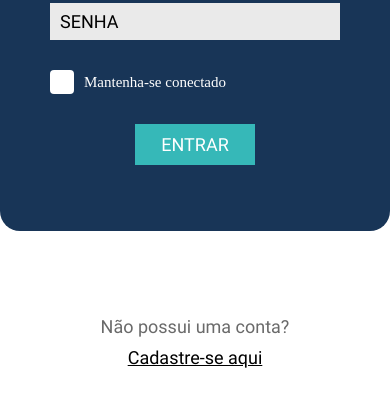
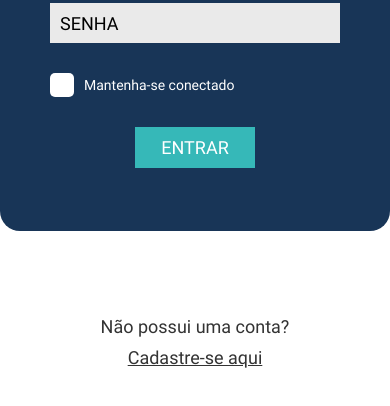
Before and after one commit to BarbaraAlessandraMaas/Entra21-ProjetoTCC, a React Native app in the folder client/: screen / in a window 390 px wide. Shown: the part 390-796 px from the top of the page. Built offline with nearby package versions, Linux system fonts and the light colour scheme.

Commit message:
Tela de Login em Fase de Teste

```diff
--- a/client/components/Checkbox.js
+++ b/client/components/Checkbox.js
@@ -1,15 +1,16 @@
 import React from "react";
 import { Text, TouchableOpacity, View, StyleSheet } from "react-native";
-import { FontAwesome } from '@expo/vector-icons';
+import { useFonts } from "expo-font";
+import { Ionicons } from "@expo/vector-icons";
 
 export function Checkbox({ checked, onPress, message }) {
+
+    useFonts({ "Roboto": require("../assets/Roboto-Regular.ttf") });
+
     return (
         <TouchableOpacity style={styles.container} onPress={onPress}>
             <View style={[styles.checkbox, checked ? { backgroundColor: "#36B8B8" } : {}]}>
-                {
-                    checked &&
-                    <FontAwesome name="check" size={22} color={checked ? "white" : "black"} />
-                }
+                { checked && <Ionicons name="checkmark" size={24} color="white" /> }
             </View>
             <Text style={styles.message}>{message}</Text>
         </TouchableOpacity>
@@ -26,14 +27,14 @@ const styles = StyleSheet.create({
         height: 24,
         width: 24 ,
         backgroundColor: "white",
-        borderRadius: 4,
+        borderRadius: 5,
         justifyContent: "center",
         alignItems: "center",
     },
     message: {
-        fontFamily: 'Antic-Slab',
+        fontFamily: "Roboto",
         paddingLeft: 10,
-        fontSize: 15,
+        fontSize: 14,
         color: "white"
     }
 });
--- a/client/package.json
+++ b/client/package.json
@@ -11,6 +11,7 @@
     "@expo-google-fonts/inter": "^0.2.0",
     "@expo/vector-icons": "^12.0.5",
     "expo": "~42.0.1",
+    "expo-cli": "^4.12.1",
     "expo-status-bar": "~1.0.4",
     "react": "16.13.1",
     "react-dom": "16.13.1",
--- a/client/screens/TelaLogin.js
+++ b/client/screens/TelaLogin.js
@@ -1,35 +1,38 @@
-import React from 'react';
-import { StyleSheet, Text, TextInput, TouchableOpacity, View, Image, StatusBar } from 'react-native';
-import { useFonts } from 'expo-font';
-import { Checkbox } from '../components/Checkbox';
+import React from "react";
+import { StyleSheet, Text, TextInput, TouchableOpacity, View, Image, StatusBar } from "react-native";
+import { useFonts } from "expo-font";
+import { Checkbox } from "../components/Checkbox";
 
 export function TelaLogin() {
     const [cpf, setCpf] = React.useState("");
     const [senha, setSenha] = React.useState("");
     const [selecionado, setSelecionado] = React.useState(false);
 
-    useFonts({ 'Roboto': require('../assets/Roboto-Regular.ttf') });
+    useFonts({ "Roboto": require("../assets/Roboto-Regular.ttf") });
 
     return (
         <View style={styles.container}>
+            <StatusBar color="white" backgroundColor="#183557" />
+
             <View style={styles.loginView}>
                 <View style={styles.logo}>
-                    <Image source={require('../assets/logo.png')} style={styles.image} />
+                    <Image source={require("../assets/logo.png")} style={styles.image} />
                     <Text style={styles.logoText}>EXUS</Text>
                 </View>
+
                 <View style={styles.form}>
                     <TextInput
-                        placeholder='CPF'
+                        placeholder="CPF"
                         onChangeText={setCpf}
-                        style={styles.inputCpf}
+                        style={styles.input}
                         value={cpf}
                         keyboardType="numeric"
                     />
                     <TextInput
                         onChangeText={setSenha}
-                        placeholder='SENHA'
+                        placeholder="SENHA"
                         value={senha}
-                        style={styles.inputSenha}
+                        style={styles.input}
                     />
                     <Checkbox
                         checked={selecionado}
@@ -37,16 +40,16 @@ export function TelaLogin() {
                         message="Mantenha-se conectado"
                         style={styles.checkbox}
                     />
-                    <TouchableOpacity
-                        style={styles.buttonEntrar}>
+                    <TouchableOpacity style={styles.buttonEntrar}>
                         <Text style={styles.textEntrar}>ENTRAR</Text>
                     </TouchableOpacity>
                 </View>
             </View>
+
             <View style={styles.cadastroView}>
                 <Text style={styles.textCadastro}>Não possui uma conta?</Text>
                 <TouchableOpacity>
-                    <Text style={styles.buttonCadastro}>Cadastre-se aqui</Text>
+                    <Text style={styles.textButtonCadastro}>Cadastre-se aqui</Text>
                 </TouchableOpacity>
             </View>
         </View>
@@ -73,7 +76,7 @@ const styles = StyleSheet.create({
     logoText: {
         fontFamily: "Roboto",
         fontSize: 48,
-        color: "#FFFFFF",
+        color: "white",
         marginBottom: 50
     },
     form: {
@@ -83,24 +86,16 @@ const styles = StyleSheet.create({
     },
     loginView: {
         flex: 7,
-        backgroundColor: '#183557',
+        backgroundColor: "#183557",
         borderBottomLeftRadius: 20,
         borderBottomRightRadius: 20,
         paddingVertical: 50,
         paddingHorizontal: 50
     },
-    inputCpf: {
-        fontFamily: 'Roboto',
-        height: 37,
-        backgroundColor: '#EAEAEA',
-        paddingLeft: 10,
-        fontSize: 18,
-        marginBottom: 30
-    },
-    inputSenha: {
-        fontFamily: 'Roboto',
-        height: 37,
-        backgroundColor: '#EAEAEA',
+    input: {
+        fontFamily: "Roboto",
+        height: 40,
+        backgroundColor: "#EAEAEA",
         paddingLeft: 10,
         fontSize: 18,
         marginBottom: 30
@@ -108,31 +103,32 @@ const styles = StyleSheet.create({
     buttonEntrar: {
         width: 120,
         paddingVertical: 10,
-        backgroundColor: '#36B8B8',
-        textAlign: 'center',
+        backgroundColor: "#36B8B8",
+        textAlign: "center",
         alignSelf: "center"
     },
     textEntrar: {
-        fontFamily: 'Roboto',
-        color: 'white',
+        fontFamily: "Roboto",
+        color: "white",
         fontSize: 18,
-        textAlign: 'center'
+        textAlign: "center"
     },
     cadastroView: {
         flex: 3,
-        alignItems: 'center',
-        justifyContent: 'center'
+        alignItems: "center",
+        justifyContent: "center"
     },
     textCadastro: {
-        fontFamily: 'Roboto',
+        fontFamily: "Roboto",
         fontSize: 18,
-        color: '#6A6A6A',
-        alignItems: 'center'
+        color: "#333333",
+        alignItems: "center"
     },
-    buttonCadastro: {
-        fontFamily: 'Roboto',
-        textDecorationLine: 'underline',
+    textButtonCadastro: {
+        fontFamily: "Roboto",
+        textDecorationLine: "underline",
         fontSize: 18,
-        marginTop: 10
+        marginTop: 10,
+        color: "#333333"
     }
 });
```
Also changed, not shown: 1 other file (tests, documents, lock files or other folders).
